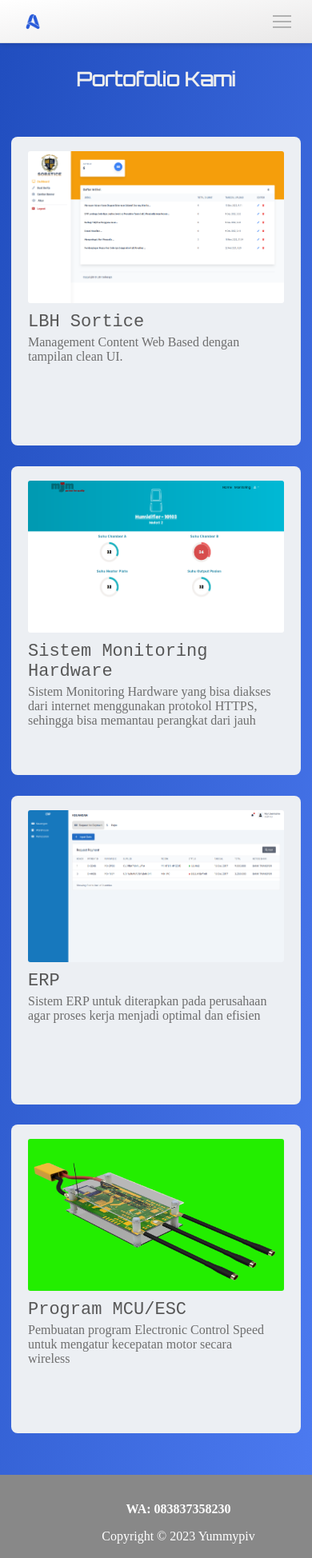
After one commit to ipungg-junior/vivian, a Django app: page /portofolio/ in a window 390 px wide; the page is wider, and only the part inside the window is pictured. The commit adds this page. Shown: that part at 80% size. Run offline with Django 3.2, Linux system fonts and the light colour scheme; some libraries are stand-ins or nearby versions.

Commit message:
Add portofolio page

```diff
--- /dev/null
+++ b/app/templates/portofolio.html
@@ -0,0 +1,90 @@
+{% load static %}
+<!DOCTYPE html>
+<html>
+
+<head>
+    <meta charset="utf-8" />
+    <meta http-equiv="X-UA-Compatible" content="IE=edge" />
+    <meta name="viewport" content="width=device-width, initial-scale=1, shrink-to-fit=no" />
+    <meta name="description" content="" />
+    <meta name="author" content="" />
+    <link rel="icon" type="image/x-icon" href="{% static 'assets/logo.png' %}">
+    <title>Yummypiv Project</title>
+    <link href="{% static 'css/portofolio.css' %}" rel="stylesheet" />
+    <script src="https://use.fontawesome.com/releases/v6.1.0/js/all.js" crossorigin="anonymous"></script>
+    <link rel="stylesheet" href="https://maxcdn.bootstrapcdn.com/font-awesome/4.5.0/css/font-awesome.min.css">
+
+    <nav id="navbar-panel" class="navbar">
+        <div id="logo" class="logo"></div>
+        <ul id="navbar-menu">
+            <li class=""><a href="/">Ringkasan</a></li>
+            <li class="active">Portofolio</li>
+        </ul>
+        <div id="navbar-button" class="nav-hamburger">
+            <div class="line-1"></div>
+            <div class="line-2"></div>
+            <div class="line-3"></div>
+        </div>
+    </nav>
+
+</head>
+
+<body>
+
+    <div class="jumbotron">
+        <h2 class="color-white" style="font-weight: bold;">Portofolio Kami</h2>
+        <div class="wrapper-porto">
+            <div class="item-porto">
+                <img class="image-porto" src="{% static 'assets/lbh-porto.png' %}">
+                <div class="desc-porto">
+                    <div class="title-porto" style="color:rgb(87, 87, 87)">LBH Sortice</div>
+                    <div class="info-porto" style="color: rgb(110, 110, 110);">Management Content Web Based dengan tampilan clean UI.</div>
+                </div>
+            </div>
+            <div class="item-porto">
+                <img class="image-porto" src="{% static 'assets/mjm-porto.png' %}">
+                <div class="desc-porto">
+                    <div class="title-porto" style="color:rgb(87, 87, 87)">Sistem Monitoring Hardware</div>
+                    <div class="info-porto" style="color: rgb(110, 110, 110);">Sistem Monitoring Hardware yang bisa diakses dari internet menggunakan protokol HTTPS, sehingga bisa memantau perangkat dari jauh</div>
+                </div>
+            </div>
+            <div class="item-porto">
+                <img class="image-porto" src="{% static 'assets/erp-porto.png' %}">
+                <div class="desc-porto">
+                    <div class="title-porto" style="color:rgb(87, 87, 87)">ERP</div>
+                    <div class="info-porto" style="color: rgb(110, 110, 110);">Sistem ERP untuk diterapkan pada perusahaan agar proses kerja menjadi optimal dan efisien</div>
+                </div>
+            </div>
+            <div class="item-porto">
+                <img class="image-porto" src="{% static 'assets/td-porto.png' %}">
+                <div class="desc-porto">
+                    <div class="title-porto" style="color:rgb(87, 87, 87)">Program MCU/ESC</div>
+                    <div class="info-porto" style="color: rgb(110, 110, 110);">Pembuatan program Electronic Control Speed untuk mengatur kecepatan motor secara wireless</div>
+                </div>
+            </div>
+        </div>
+    </section>
+
+
+        </div>
+    </div>
+
+
+    <div class="foot-jumbotron">
+            <p style="color: white; font-weight: 600;">WA: 083837358230</p>
+            <p style="color: white; margin: 0;" >Copyright © 2023 Yummypiv</p>
+    </div>
+
+
+
+</body>
+<script src="{% static 'js/responsive-mobile.js' %}"></script>
+
+<script>
+
+
+
+
+</script>
+
+</html>
--- a/app/urls.py
+++ b/app/urls.py
@@ -1,7 +1,8 @@
 from django.contrib import admin
 from django.urls import path
-from app.views import landing
+from app.views import landing, portofolio
 
 urlpatterns = [
-    path('', landing)
+    path('', landing),
+    path('portofolio/', portofolio)
 ]
--- a/app/views.py
+++ b/app/views.py
@@ -3,3 +3,6 @@ from django.shortcuts import render
 # Create your views here.
 def landing(request):
     return render(request, "index.html", context={})
+
+def portofolio(request):
+    return render(request, "portofolio.html", context={})
--- /dev/null
+++ b/static/css/portofolio.css
@@ -0,0 +1,230 @@
+/* blue base #295BD9 */
+/* pastel ##e12638 */
+@import url('https://fonts.googleapis.com/css?family=Orbitron');
+:root {
+    margin: 0;
+    padding: 0;
+}
+
+body{
+    margin: 0;
+    padding: 0;
+    background-color: rgba(255, 255, 255, 0.96);
+}
+
+a {
+    text-decoration: none;
+}
+
+h2 {
+    font-family: "Orbitron",Roboto,Arial,Helvetica,sans-serif;
+
+}
+
+nav {
+    padding: 6px 0px 6px 22px;
+    background: linear-gradient(to top left, rgb(233, 232, 232),#fff);
+    width: 100vw;
+    position: fixed;
+    display: flex;
+    align-items: center;
+    font-family: "Google Sans",Roboto,Arial,Helvetica,sans-serif;
+    box-shadow: 0 2px 6px 0 rgba(0,0,0,.12),inset 0 -1px 0 0 #dadce0;
+    z-index: 50;
+}
+
+.logo {
+    width: 50px;
+    height: 40px;
+    background-image: url('../assets/logo.png');
+    background-size: contain;
+    background-repeat: no-repeat;
+    margin-left: 28px;
+}
+
+.navbar ul {
+    list-style: none;
+    text-decoration: none;
+    display: inline-flex;
+
+}
+
+.navbar ul li {
+    font-weight: 400;
+    font-size: 14px;
+    margin-right: 2em;
+    cursor: pointer;
+    color: #838383;
+}
+
+.active {
+    color: rgb(28, 27, 27) !important;
+    font-weight: bold !important;
+    text-decoration: underline;
+}
+
+.color-white {
+    color: rgb(238, 238, 238) !important;
+}
+
+.color-black {
+    color: rgb(22, 22, 22) !important;
+}
+
+.jumbotron {
+    display: flex;
+    flex-direction: column;
+    width: 100vw;
+    background: linear-gradient(to bottom right, #204dbe, #4c7af0);
+    padding-top: 4em;
+    justify-content: center;
+    align-items: center;
+}
+
+.wrapper-porto {
+    display: flex;
+    flex-direction: column;
+    padding: 12px;
+}
+
+.item-porto {
+    margin-top: 1.6em;
+    display: flex;
+    flex-direction: row;
+    width: 860px;
+    background-color: #eceff3;
+    padding: 21px 30px 21px 30px;
+    border-radius: 12px;
+}
+
+.image-porto {
+    width: 420px;
+    height: 260px;
+    object-fit: fill;
+    border-radius: 6px;
+}
+
+.desc-porto {
+    display: flex;
+    flex-direction: column;
+    height: 260px;
+    width: 390px;
+    padding-left: 30px;
+}
+
+
+.title-porto {
+    margin-top: 2em;
+    font-weight: 700;
+    font-family: 'Courier New', Courier, monospace;
+    font-size: 26px;
+    margin-bottom: 4px;
+}
+
+.wrapper-porto:last-child {
+    margin-bottom: 40px;
+}
+
+.foot-jumbotron {
+    display: flex;
+    flex-direction: column;
+    width: 100vw;
+    padding: 18px 28px 18px 28px;
+    background-color: #888888;
+    justify-content: center;
+    align-items: center;
+}
+
+
+/*
+    Media query responsive ( < 600px )
+*/
+
+@media only screen and (max-width: 600px) {
+
+    nav {
+        padding: 14px 0px 14px 0px;
+        transition-duration: 2s;
+    }
+
+    .navbar ul {
+        display: none;
+    }
+
+    .navbar ul li{
+        display: flex;
+        align-items: center;
+        justify-content: center;
+        width: 100vw;
+        margin-top: 16px;
+    }
+
+    .navbar .nav-hamburger {
+        cursor: pointer;
+        position: absolute;
+        right: 28px;
+        display: flex;
+        width: 21px;
+        height: 20px;
+        flex-direction: column;
+        justify-content: space-around;
+    }
+
+    .nav-hamburger .line-1 {
+        padding: 1px;
+        width: 100%;
+        background-color: rgb(177, 177, 177);
+    }
+
+    .nav-hamburger .line-2 {
+        padding: 1px;
+        width: 100%;
+        background-color: rgb(177, 177, 177);
+    }
+
+    .nav-hamburger .line-3 {
+        padding: 1px;
+        width: 100%;
+        background-color: rgb(177, 177, 177);
+    }
+
+    .logo {
+        width: 26px;
+        height: 26px;
+    }
+
+    .item-porto {
+        margin-top: 1.6em;
+        display: flex;
+        flex-direction: column;
+        justify-content: center;
+        width: 320px;
+        background-color: #eceff3;
+        padding: 18px 21px 18px 21px;
+        border-radius: 8px;
+    }
+
+    .image-porto {
+        width: 320px;
+        height: 190px;
+        object-fit: fill;
+        border-radius: 3px;
+    }
+
+    .desc-porto {
+        display: flex;
+        flex-direction: column;
+        height: 160px;
+        width: 310px;
+        padding-left: 0px;
+    }
+
+    .title-porto {
+        margin-top: .5em;
+        font-weight: 400;
+        font-family: 'Courier New', Courier, monospace;
+        font-size: 22px;
+        margin-bottom: 4px;
+    }
+
+}
--- a/vivian/settings.py
+++ b/vivian/settings.py
@@ -16,7 +16,7 @@ BASE_DIR = os.path.dirname(os.path.dirname(os.path.abspath(__file__)))
 SECRET_KEY = 'j4gf_38a@*%n@n(sd#%lo*q^2igcjlc2pnyht+!s-xq6637ky('
 DEBUG = True
 
-ALLOWED_HOSTS = []
+ALLOWED_HOSTS = ['127.0.0.1', 'yummypiv.com']
 
 
 # Application definition
--- a/vivian/urls.py
+++ b/vivian/urls.py
@@ -2,6 +2,5 @@ from django.contrib import admin
 from django.urls import path, include
 
 urlpatterns = [
-    path('admin/', admin.site.urls),
     path('', include('app.urls'))
 ]
```
Also changed, not shown: app/templates/landing.html (deleted), static/assets/erp-porto.png (added), static/assets/lbh-porto.png (added), static/assets/mjm-porto.png (added), static/assets/td-porto.png (added), static/css/landing.css (line endings or trailing spaces), 6 other files.
